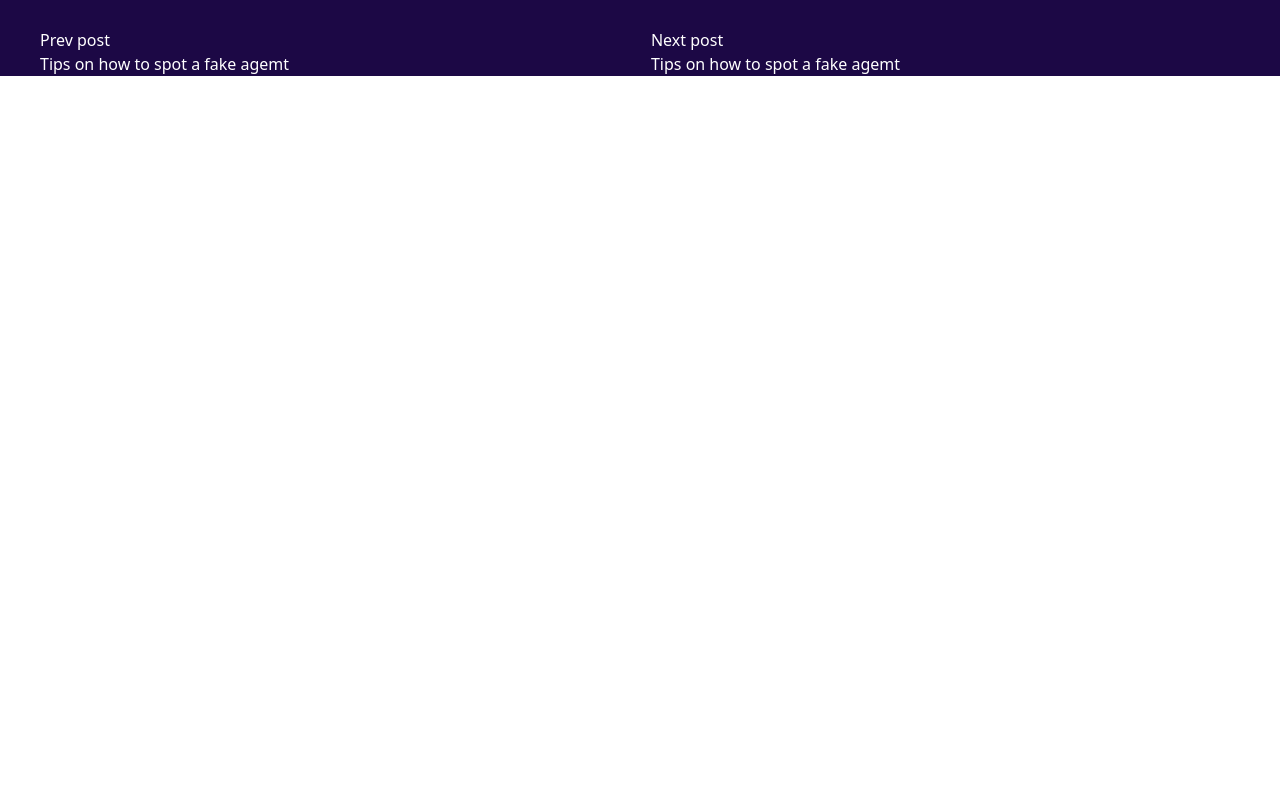
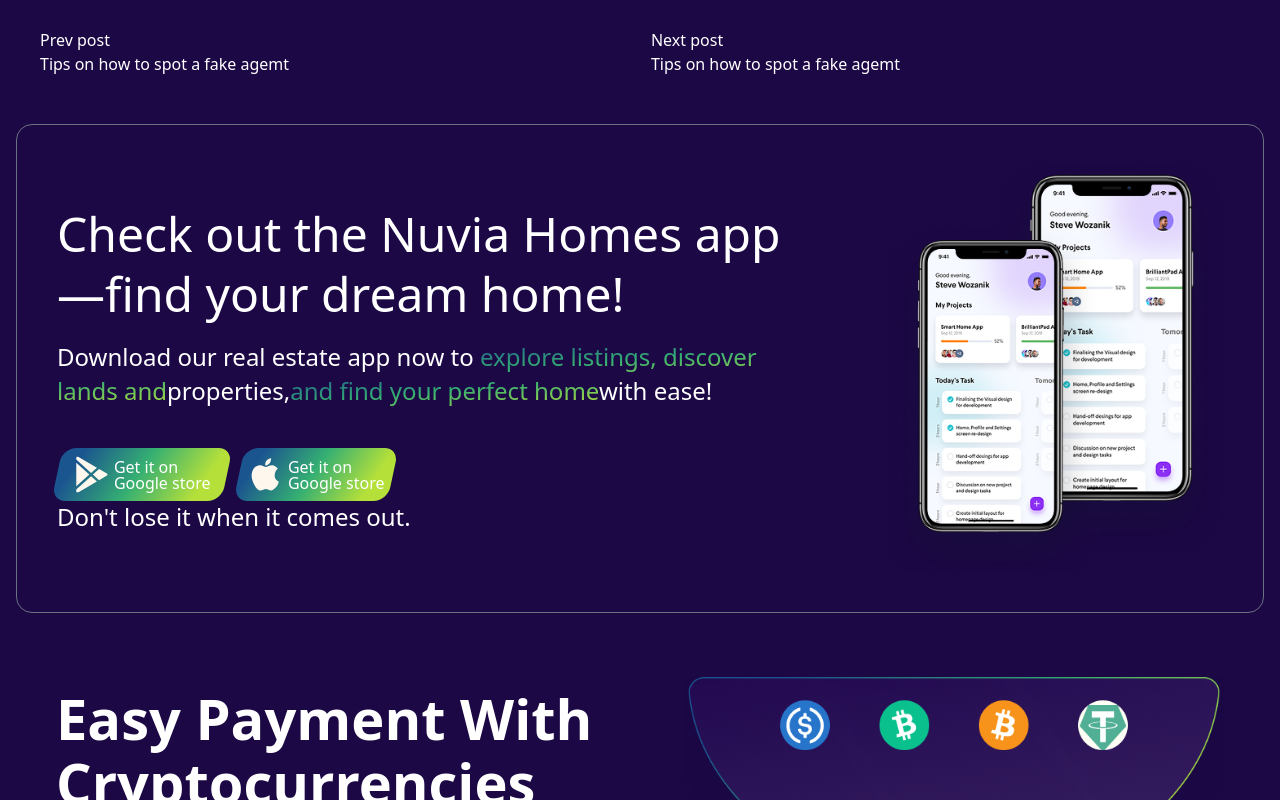
Before and after one commit to Nuvia-Proptech/nuviahomes-webapp, a Next.js app: page /our-blog/1 in a window 1280 px wide. Shown: the part 2360-3160 px from the top of the page. Before the commit the page ends 2484 px from the top, so only its background shows below. Built offline with nearby package versions, Linux system fonts and the light colour scheme.

Commit message:
fix(): resolved the filter issues across landing page and dashboard

```diff
--- a/src/app/layout.js
+++ b/src/app/layout.js
@@ -39,7 +39,7 @@
       >
         {/* <Nav /> */}
         {children}
-        {/* <ConditionalFooter /> */}
+        <ConditionalFooter />
       </body>
     </html>
   );
--- a/src/app/listing/page.jsx
+++ b/src/app/listing/page.jsx
@@ -3,7 +3,6 @@
 import PropertyCard from "@/components/propertyListingg/PropertyCard";
 import AltHero from "@/components/shared/AltHero";
 import React from "react";
-// import PropertyDetalPage from "@/lib/dummyData/PropertyDetailData"
 import { PropertyDetailData } from "@/lib/dummyData/PropertyDetailData";
 
 
--- a/src/components/shared/footer/ConditionalFooter.jsx
+++ b/src/components/shared/footer/ConditionalFooter.jsx
@@ -5,11 +5,11 @@
 export function ConditionalFooter() {
   const pathname = usePathname();
 
+  // Routes where footer should be hidden
+  const hiddenRoutes = ["/dashboard", "/admin", "/user"];
 
-  const footerRoutes = ["/", "/who-we-are", "/listing", "/agents", "/our-blog", "/contact"];
+  // Check if current path starts with any hidden route
+  const shouldHideFooter = hiddenRoutes.some((route) => pathname.startsWith(route));
 
-  // Show footer if the path matches or starts with one of the routes
-  const showFooter = footerRoutes.some((route) => pathname.startsWith(route));
-
-  return showFooter ? <Footer /> : null;
+  return !shouldHideFooter ? <Footer /> : null;
 }
```
